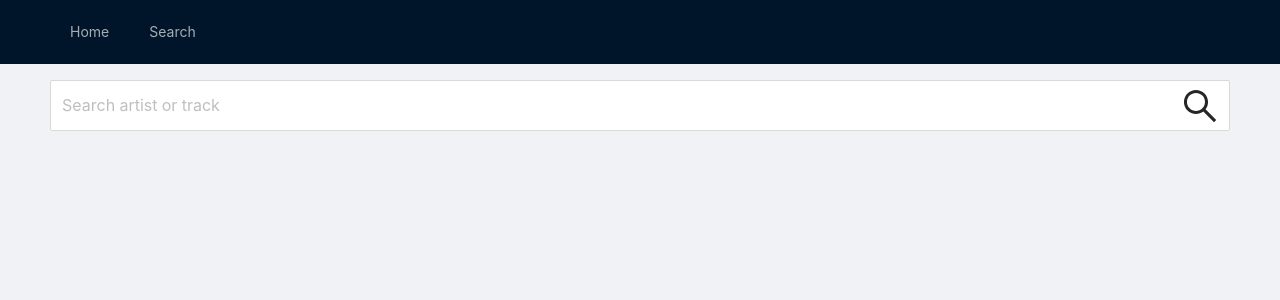
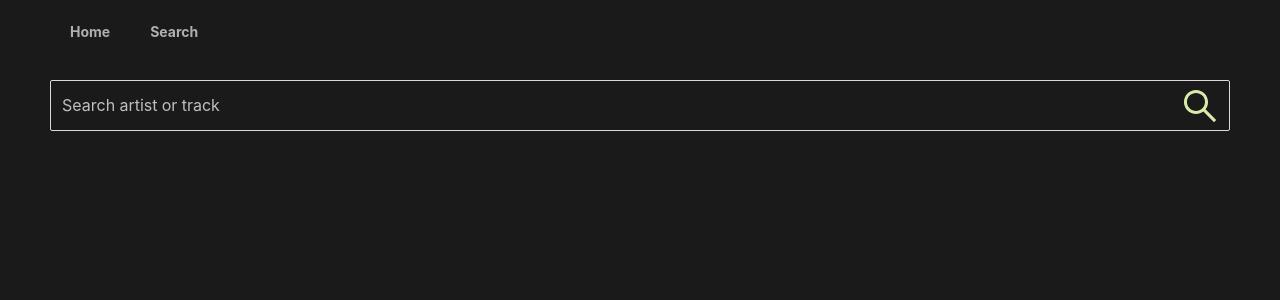
Before and after one commit to Fauziadth/music-chart, a React (Create React App) app: page /search in a window 1280 px wide. Shown: the top 300 px of the page. Built offline with nearby package versions, Linux system fonts and the light colour scheme.

Commit message:
Change color theme

```diff
--- a/src/styles/custom.css
+++ b/src/styles/custom.css
@@ -1,3 +1,13 @@
+body,
+h1,
+h2,
+h3,
+h4,
+h5,
+h6 {
+    color: #eff7d9;
+}
+
 .mx-0 {
     margin: 0;
 }
@@ -20,7 +30,7 @@
 
 a,
 a:hover {
-    color: #0c0c0c;
+    color: #eff7d9;
     cursor: pointer;
 }
 
@@ -30,9 +40,11 @@ a.shadow {
     border-radius: 8px;
 }
 
-a.underline, a.underline h2 {
+a.underline,
+a.underline h2 {
     text-decoration: underline;
 }
+
 a.underline h2 {
     display: inline-block;
 }
@@ -54,3 +66,41 @@ a.underline h2 {
 .big-input>span {
     font-size: 36px;
 }
+
+/* antd colouring */
+
+.ant-layout,
+.ant-layout-header,
+.ant-menu.ant-menu-dark {
+    background-color: #191A19;
+}
+
+.ant-menu-dark.ant-menu-horizontal>.ant-menu-item {
+    font-weight: 700;
+}
+
+.ant-menu-dark.ant-menu-horizontal>.ant-menu-item:hover,
+.ant-menu.ant-menu-dark .ant-menu-item-selected {
+    color: #D8E9A8;
+    background-color: #191A19;
+}
+
+.ant-input-affix-wrapper.ant-input-affix-wrapper-lg,
+.ant-input.ant-input-lg {
+    background-color: #191A19;
+    color: #D8E9A8;
+}
+
+.ant-input-affix-wrapper:not(.ant-input-affix-wrapper-disabled):hover {
+    border-color: #4E9F3D;
+}
+
+.ant-card {
+    color: #eff7d9;
+    background-color: #0c2211;
+}
+
+.ant-card-bordered,
+.ant-list-bordered {
+    border-color: #4E9F3D;
+}
```
Also changed, not shown: src/img/musical-note.png.
